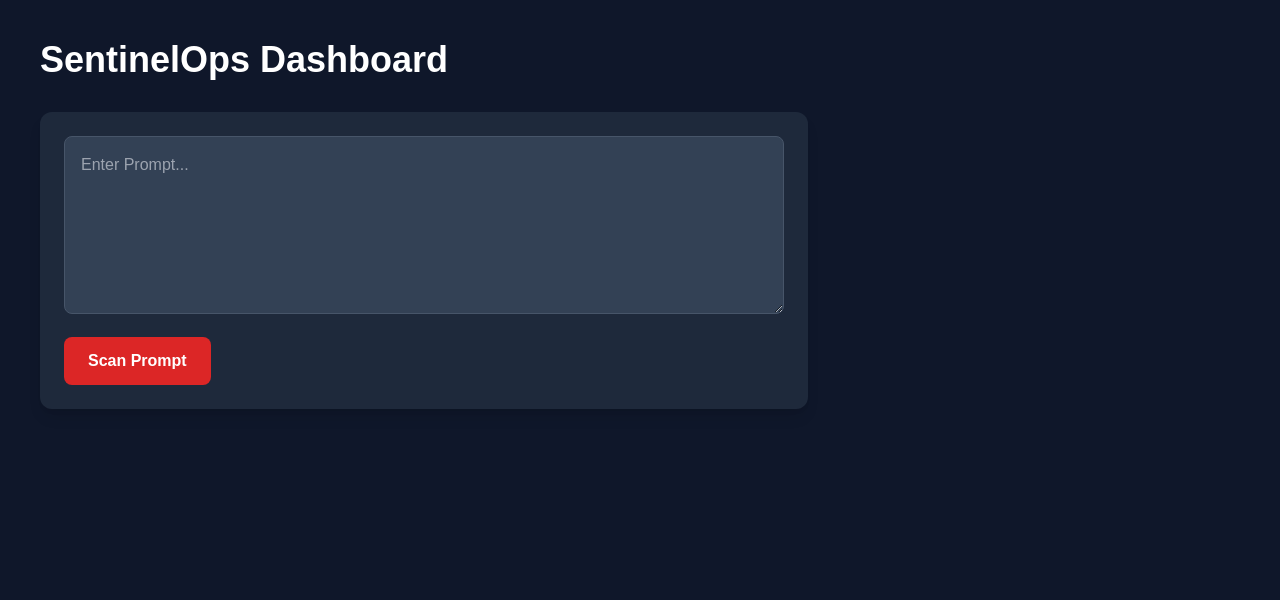
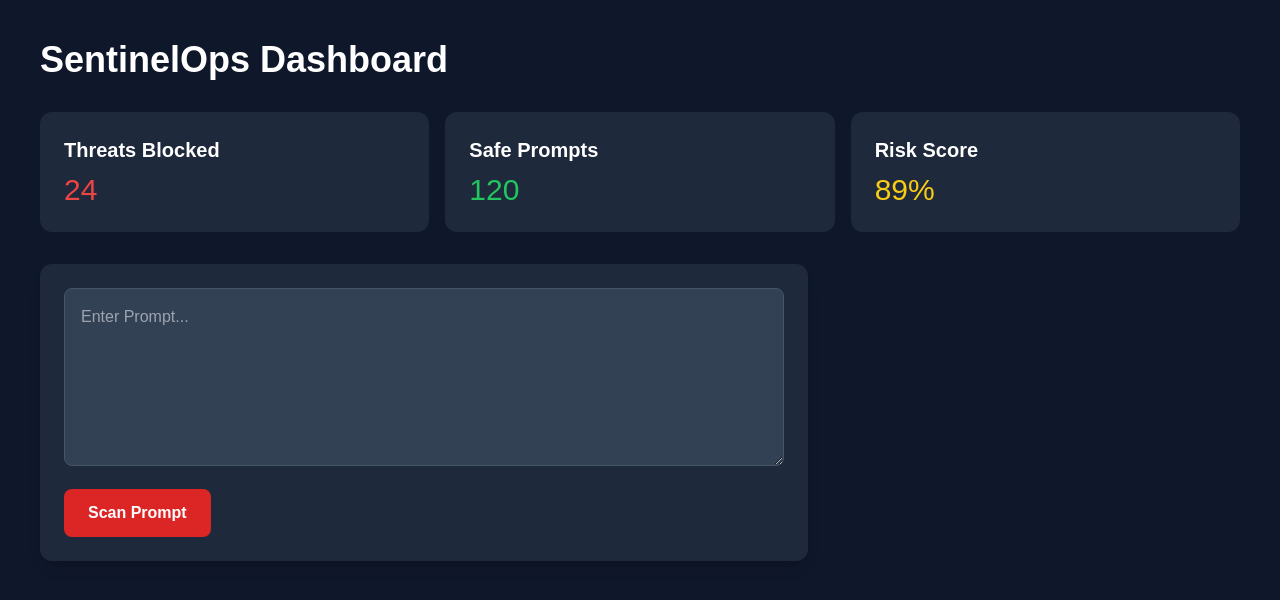
Before and after one commit to jay0237/Sentinelops, a React (Vite) app in the folder fronted/: page / in a window 1280 px wide. Shown: the top 600 px of the page. Built offline with nearby package versions, Linux system fonts and the light colour scheme.

Commit message:
Upgrade Dashboard UI using Tailwind css

```diff
--- a/fronted/src/pages/Dashboard.jsx
+++ b/fronted/src/pages/Dashboard.jsx
@@ -5,6 +5,21 @@ function Dashboard() {
 
     const [prompt, setPrompt] = useState("");
     const [result, setResult] = useState(null);
+
+    const getThreatColor = () => {
+
+        if (!result) return "";
+
+        if (result.threat_level === "high") {
+            return "text-red-500";
+        }
+
+        if (result.threat_level === "medium") {
+            return "text-yellow-400";
+        }
+
+        return "text-green-400";
+    };
 
     const scanPrompt = async () => {
 
@@ -39,6 +54,40 @@ function Dashboard() {
                 SentinelOps Dashboard
             </h1>
 
+            <div className="grid grid-cols-3 gap-4 mb-8">
+
+                <div className="bg-slate-800 p-6 rounded-xl">
+                    <h2 className="text-xl font-bold">
+                        Threats Blocked
+                    </h2>
+
+                    <p className="text-3xl text-red-500 mt-2">
+                        24
+                    </p>
+                </div>
+
+                <div className="bg-slate-800 p-6 rounded-xl">
+                    <h2 className="text-xl font-bold">
+                        Safe Prompts
+                    </h2>
+
+                    <p className="text-3xl text-green-500 mt-2">
+                        120
+                    </p>
+                </div>
+
+                <div className="bg-slate-800 p-6 rounded-xl">
+                    <h2 className="text-xl font-bold">
+                        Risk Score
+                    </h2>
+
+                    <p className="text-3xl text-yellow-400 mt-2">
+                        89%
+                    </p>
+                </div>
+
+            </div>
+
             <div className="bg-slate-800 p-6 rounded-xl shadow-lg max-w-3xl">
 
                 <textarea
@@ -72,7 +121,7 @@ function Dashboard() {
                             <strong>Safe:</strong> {String(result.safe)}
                         </p>
 
-                        <p>
+                        <p className={getThreatColor()}>
                             <strong>Threat Level:</strong> {result.threat_level}
                         </p>
 
```
